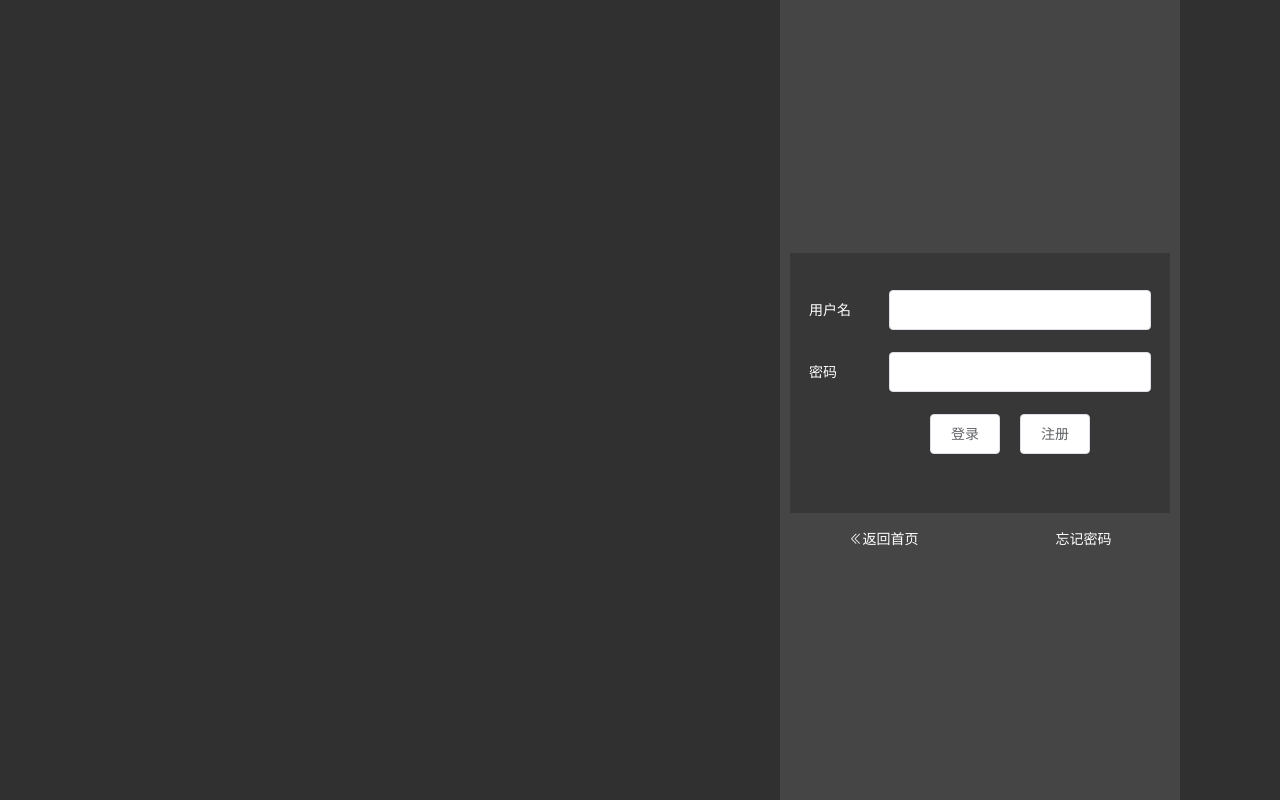
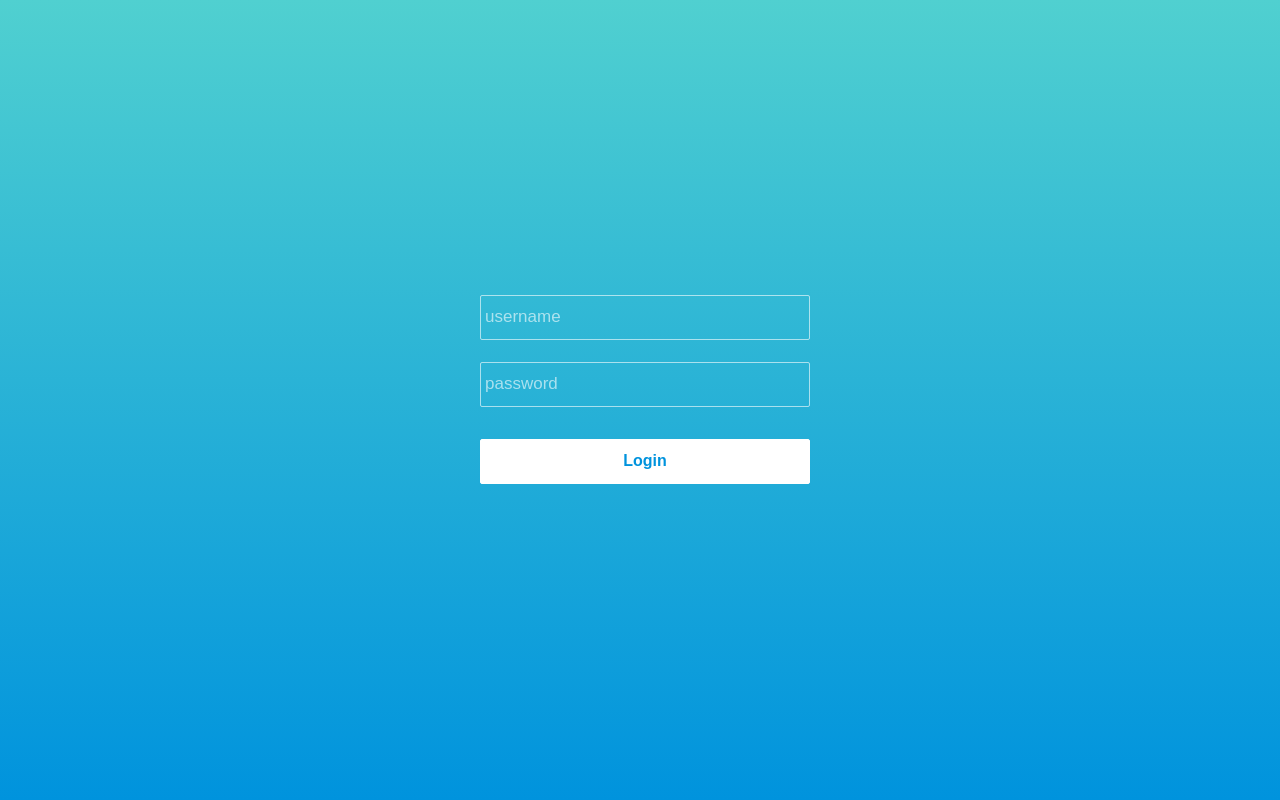
Before and after one commit to lqh-1997/noctchil, a Nuxt app in the folder client/: page /login in a window 1280 px wide. Built offline with nearby package versions, Linux system fonts and the light colour scheme.

Commit message:
change login

```diff
--- a/client/assets/scss/global.scss
+++ b/client/assets/scss/global.scss
@@ -1 +1,2 @@
 $defaultLayoutWidth: 1260px;
+$defaultColor: #0093dd;
--- a/client/pages/login.vue
+++ b/client/pages/login.vue
@@ -1,22 +1,28 @@
 <template>
     <div class="login">
-        <div class="login-column">
-            <el-form label-position="left" label-width="80px" :model="loginForm">
-                <el-form-item label="用户名">
-                    <el-input v-model="loginForm.username"></el-input>
+        <div class="container">
+            <el-form :model="loginForm" :rules="loginRules">
+                <el-form-item prop="username">
+                    <input
+                        type="text"
+                        v-model="loginForm.username"
+                        class="input"
+                        placeholder="username"
+                    />
                 </el-form-item>
-                <el-form-item label="密码">
-                    <el-input v-model="loginForm.password"></el-input>
+                <el-form-item>
+                    <input
+                        type="password"
+                        v-model="loginForm.password"
+                        class="input"
+                        placeholder="password"
+                        autocomplete="current-password"
+                    />
                 </el-form-item>
-                <el-form-item class="form-button">
-                    <el-button style="margin-right: 10px;" @click="handleLogin">登录</el-button>
-                    <el-button @click="handleSignup">注册</el-button>
+                <el-form-item>
+                    <button type="button" class="button" @click="handleLogin">Login</button>
                 </el-form-item>
             </el-form>
-            <div class="login-choose">
-                <span class="back-home"><i class="el-icon-d-arrow-left"></i>返回首页</span
-                ><span class="forget-pass">忘记密码</span>
-            </div>
         </div>
     </div>
 </template>
@@ -29,6 +35,10 @@ export default {
             loginForm: {
                 username: '',
                 password: ''
+            },
+            type: 'login',
+            loginRules: {
+                username: [{ required: true, message: '请输入用户名', trigger: 'blur' }]
             }
         };
     },
@@ -57,72 +67,60 @@ export default {
 
 <style scoped lang="scss">
 @import '@/assets/scss/global.scss';
-$form-width: 400px;
-$form-right: 80px;
-$form-media: $form-width + $form-right;
 .login {
-    background-color: rgba($color: rgb(48, 48, 48), $alpha: 1);
+    background-image: linear-gradient(0deg, #0093dd, #50d0d0);
     height: 100%;
     width: 100%;
-}
-.login-column {
     display: flex;
-    position: absolute;
-    width: $form-width;
-    height: 100%;
-    top: 50%;
-    right: 100px;
-    transform: translateY(-50%);
-    background-color: rgba($color: #fff, $alpha: 0.1);
-    align-content: center;
-    flex-wrap: wrap;
+    align-items: center;
     justify-content: center;
-    overflow: hidden;
-    .el-form {
-        margin-right: 10px;
-        margin-left: 10px;
+    .container {
+        width: 320px;
+        height: 500px;
+        display: flex;
+        justify-content: center;
+        justify-self: center;
+        flex-direction: column;
+    }
+    .input {
         width: 100%;
-        display: flex;
-        align-content: center;
-        flex-wrap: wrap;
-        justify-content: center;
-        background-color: rgba($color: black, $alpha: 0.2);
-        height: 260px;
-        .el-form-item {
-            width: 90%;
-            /deep/ .el-form-item__label {
-                color: white;
-            }
+        height: 35px;
+        background: transparent;
+        border: 1px solid rgba(255, 255, 255, 0.6);
+        border-radius: 2px;
+        color: rgba(255, 255, 255, 0.8);
+        font-size: 17px;
+        font-weight: 400;
+        padding: 4px;
+        &:hover {
+            border: 1px solid rgba(255, 255, 255, 0.8);
+            color: rgba(255, 255, 255, 0.9);
         }
-        .form-button {
-            /deep/ .el-form-item__content {
-                margin-left: 60px !important;
-                text-align: center;
-            }
+        &:focus {
+            outline: none;
+            border: 1px solid rgba(255, 255, 255, 1);
+            color: rgba(255, 255, 255, 1);
+        }
+        &::placeholder {
+            color: rgba(255, 255, 255, 0.6);
         }
     }
-    .login-choose {
-        margin-top: 15px;
-        display: flex;
-        flex-wrap: nowrap;
-        justify-content: space-around;
+    .button {
         width: 100%;
-        color: white;
-    }
-}
-@media screen and (max-width: $form-media) {
-    .login-column {
-        left: 0;
-        right: 0;
-        margin: 0 auto;
-    }
-}
-@media screen and (max-width: $form-width) {
-    .login-column {
-        left: 0;
-        right: 0;
-        margin: 0 auto;
-        width: 100%;
+        height: 35px;
+        background: #fff;
+        border: 1px solid #fff;
+        cursor: pointer;
+        border-radius: 2px;
+        color: #0093dd;
+        font-size: 16px;
+        font-weight: 600;
+        padding: 4px;
+        margin-top: 10px;
+        box-sizing: content-box;
+        &:focus {
+            outline: none;
+        }
     }
 }
 </style>
```
Also changed, not shown: 1 other file (tests, documents, lock files or other folders).
